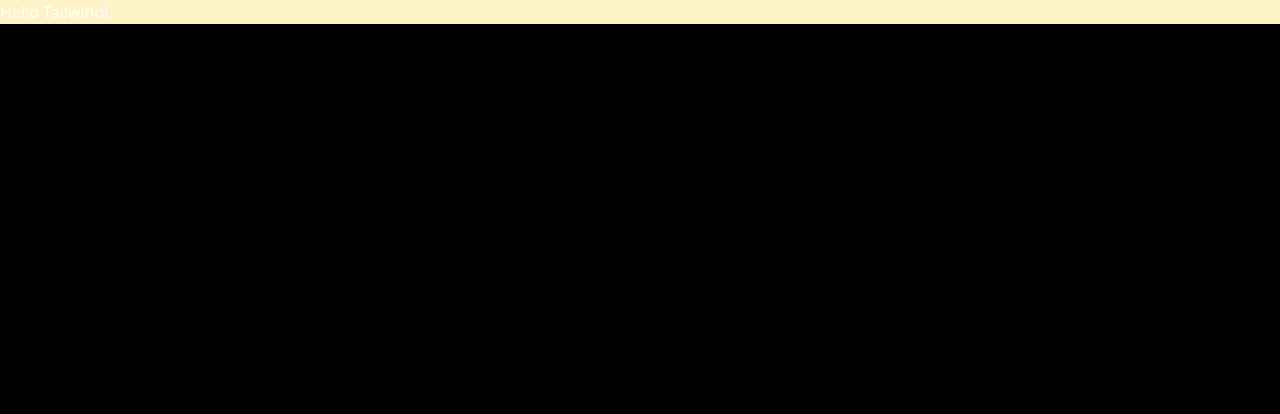
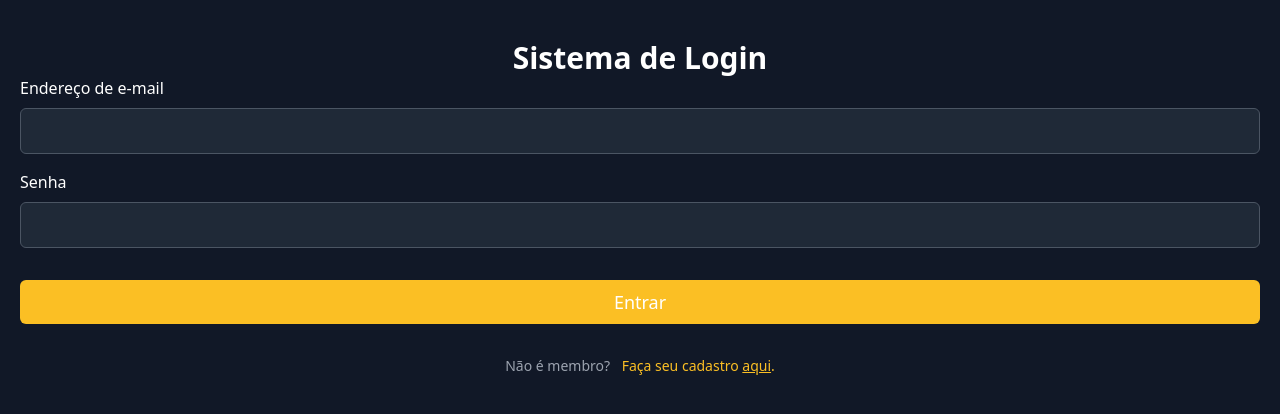
Before and after one commit to patricktedesco/tailwindlogin.io, a website: page index.html in a window 1280 px wide. Drawn offline with nearby package versions, Linux system fonts and the light colour scheme.

Commit message:
criando layout com tailwind

```diff
--- a/index.html
+++ b/index.html
@@ -1,12 +1,31 @@
 <!DOCTYPE html>
 <html lang="en">
+
 <head>
     <meta charset="UTF-8">
     <meta name="viewport" content="width=device-width, initial-scale=1.0">
     <title>Tailwind CSS</title>
     <link rel="stylesheet" href="https://cdn.jsdelivr.net/npm/tailwindcss@2.2.19/dist/tailwind.min.css">
 </head>
-<body class="bg-black text-white">
-    <h1 class="bg-yellow-100">Hello Tailwind!</h1>
+
+<body class="bg-gray-900 h-screen w-screen p-5">
+    <div>
+        <h1 class="mt-5 text-white text-3xl text-center font-bold">Sistema de Login</h1>
+        <div>
+            <label class="text-white text-base " for="emailField">Endereço de e-mail</label>
+            <input class="mt-2 block w-full rounded-md p-2 text-lg bg-gray-800 border border-gray-600 outline outline-yellow-400" type="email" id="emailField">
+        </div>
+        <div class="mt-4">
+            <label class="text-white text-base" for="passwordField">Senha</label>
+            <input class="mt-2 block w-full rounded-md p-2 text-lg bg-gray-800 border border-gray-600 outline outline-yellow-400" type="password" id="passwordField">
+        </div>
+        <div class="mt-8">
+            <button class="w-full bg-yellow-400 rounded-md text-white py-2 text-lg">Entrar</button>
+        </div>
+    </div>
+    <div class="text-sm text-gray-400 text-center mt-8">
+        Não é membro? <a href="" class="text-yellow-400 ml-2">Faça seu cadastro <span class="underline">aqui</span>.</a>
+    </div>
 </body>
+
 </html>
```
